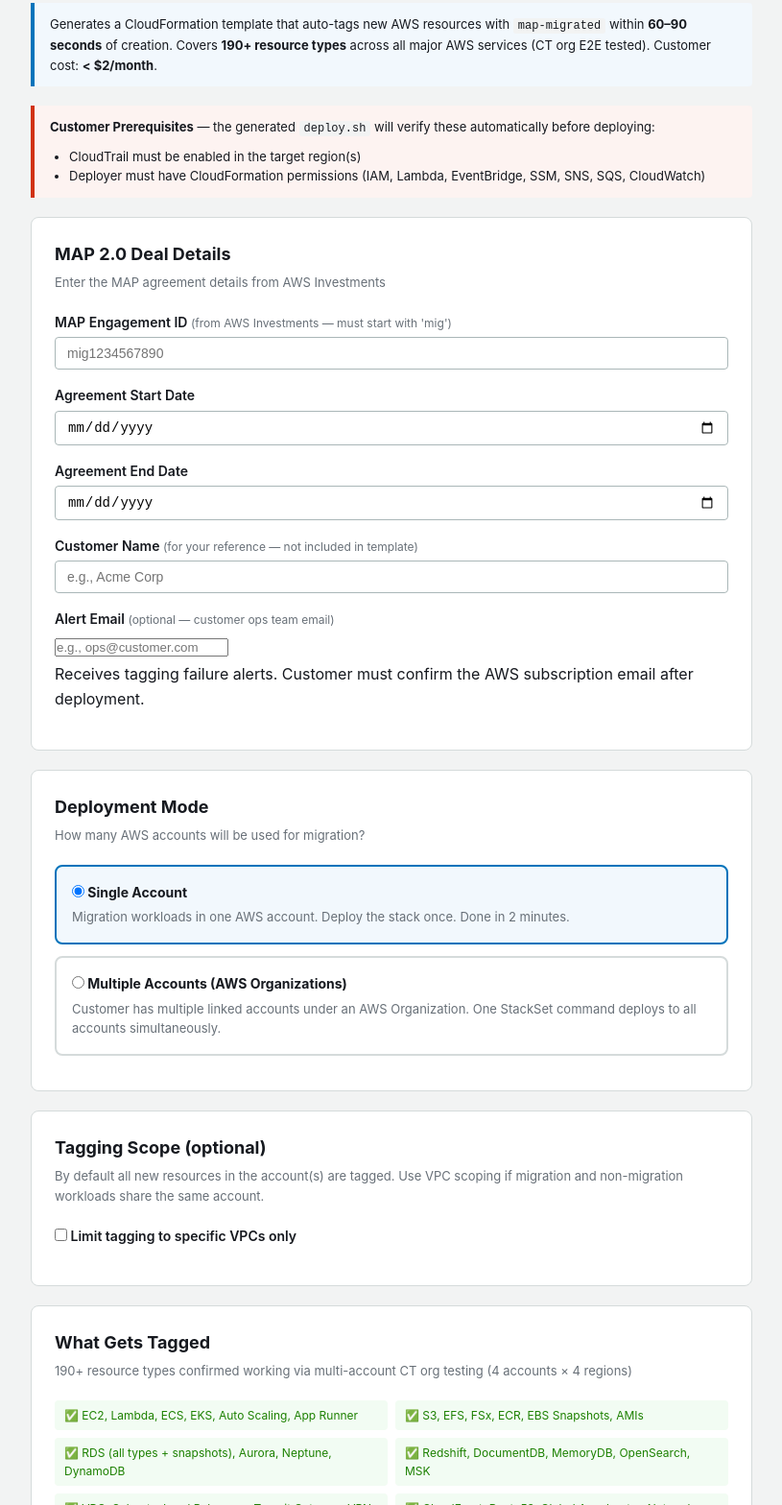
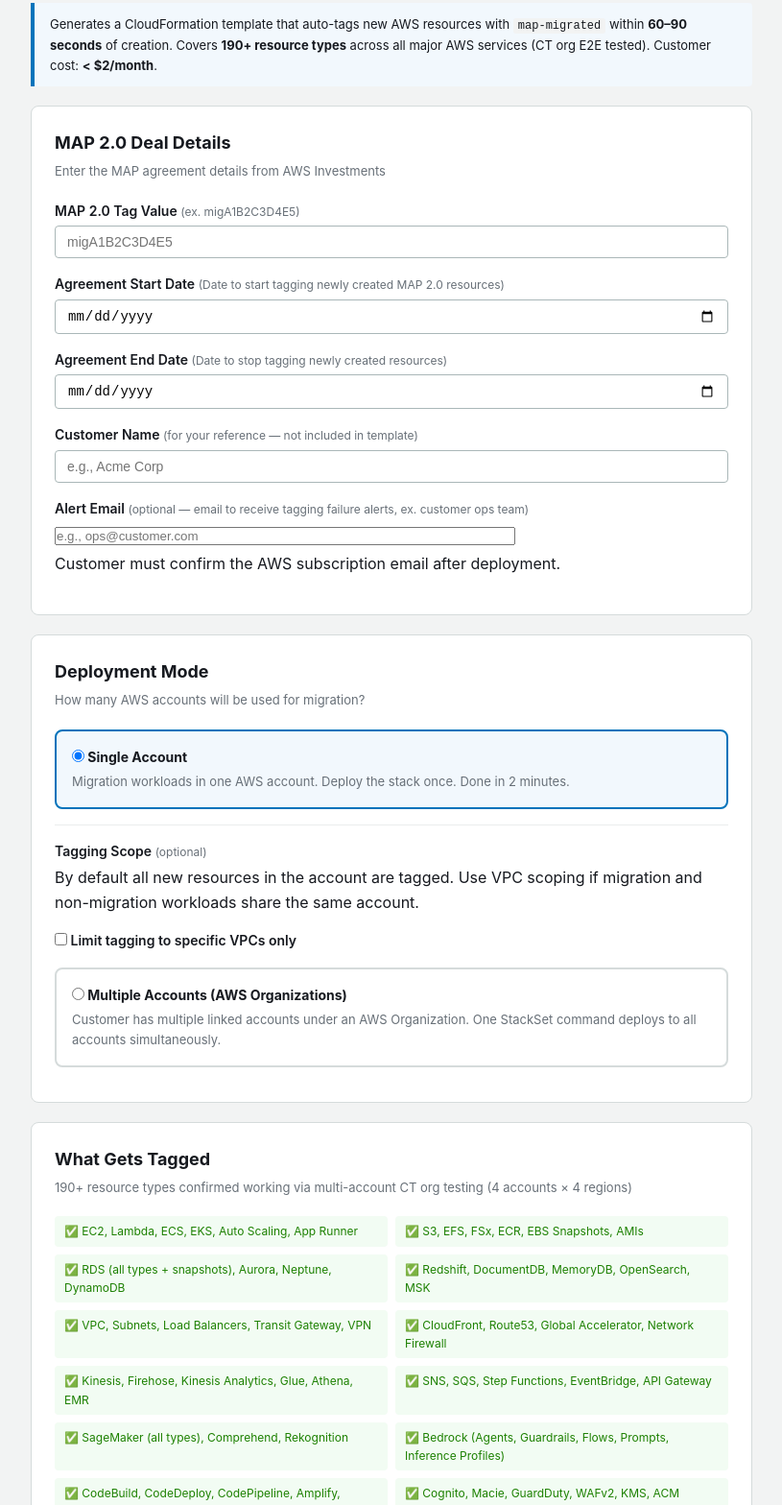
Before and after one commit to aws-samples/sample-auto-map-tagger, a plain HTML site: page configurator.html in a window 1280 px wide. Shown: the part 162-1730 px from the top of the page at 96% size, without its empty margins (232-1047 px from the left). Drawn offline with Linux system fonts and the light colour scheme.

Commit message:
Configurator UI improvements: labels, hints, email width, prereqs to download step, VPC scope collapsible

```diff
--- a/configurator.html
+++ b/configurator.html
@@ -187,15 +187,6 @@
             Customer cost: <strong>&lt; $2/month</strong>.
         </div>
 
-        <!-- Prerequisites disclaimer -->
-        <div class="info-box" id="prerequisites" style="border-left: 4px solid #d13212; background: #fdf3f1;">
-            <strong>Customer Prerequisites</strong> — the generated <code>deploy.sh</code> will verify these automatically before deploying:
-            <ul style="margin: 8px 0 0 0; padding-left: 20px;">
-                <li>CloudTrail must be enabled in the target region(s)</li>
-                <li>Deployer must have CloudFormation permissions (IAM, Lambda, EventBridge, SSM, SNS, SQS, CloudWatch)</li>
-                <li id="prereq-multi" style="display:none;">Management account must have AWS Organizations enabled with CloudFormation StackSets trusted access</li>
-            </ul>
-        </div>
 
         <!-- Step 1: Configure -->
         <div id="step1">
@@ -204,18 +195,18 @@
                 <p class="subtitle">Enter the MAP agreement details from AWS Investments</p>
 
                 <div class="form-group">
-                    <label>MAP Engagement ID <span class="hint">(from AWS Investments — must start with 'mig')</span></label>
-                    <input type="text" id="mpeId" placeholder="mig1234567890">
+                    <label>MAP 2.0 Tag Value <span class="hint">(ex. migA1B2C3D4E5)</span></label>
+                    <input type="text" id="mpeId" placeholder="migA1B2C3D4E5">
                     <div class="error-msg" id="mpeId-error">MAP Engagement ID must start with 'mig' followed by alphanumeric characters</div>
                 </div>
 
                 <div class="form-group">
-                    <label>Agreement Start Date</label>
+                    <label>Agreement Start Date <span class="hint">(Date to start tagging newly created MAP 2.0 resources)</span></label>
                     <input type="date" id="agreementDate">
                     <div class="error-msg" id="agreementDate-error">Agreement start date is required</div>
                 </div>
                 <div class="form-group">
-                    <label>Agreement End Date</label>
+                    <label>Agreement End Date <span class="hint">(Date to stop tagging newly created resources)</span></label>
                     <input type="date" id="agreementEndDate">
                     <div class="error-msg" id="agreementEndDate-error">Agreement end date is required and must be after start date</div>
                 </div>
@@ -225,9 +216,9 @@
                     <input type="text" id="customerName" placeholder="e.g., Acme Corp">
                 </div>
                 <div class="form-group">
-                    <label>Alert Email <span class="hint">(optional — customer ops team email)</span></label>
-                    <input type="email" id="alertEmail" placeholder="e.g., ops@customer.com">
-                    <div class="hint" style="margin-top: 4px;">Receives tagging failure alerts. Customer must confirm the AWS subscription email after deployment.</div>
+                    <label>Alert Email <span class="hint">(optional — email to receive tagging failure alerts, ex. customer ops team)</span></label>
+                    <input type="email" id="alertEmail" placeholder="e.g., ops@customer.com" style="width: 100%; max-width: 480px;">
+                    <div class="hint" style="margin-top: 4px;">Customer must confirm the AWS subscription email after deployment.</div>
                 </div>
             </div>
 
@@ -241,6 +232,40 @@
                         Single Account
                     </h3>
                     <p>Migration workloads in one AWS account. Deploy the stack once. Done in 2 minutes.</p>
+                </div>
+
+                <!-- Single-account optional: VPC scope -->
+                <div id="single-account-options">
+                    <div class="section-divider"></div>
+                    <div class="form-group">
+                        <label>Tagging Scope <span class="hint">(optional)</span></label>
+                        <div class="hint" style="margin-bottom: 8px;">By default all new resources in the account are tagged. Use VPC scoping if migration and non-migration workloads share the same account.</div>
+                    </div>
+                    <div class="form-group">
+                        <label>
+                            <input type="checkbox" id="useVpcScope" onchange="toggleVpcScope()">
+                            Limit tagging to specific VPCs only
+                        </label>
+                    </div>
+                    <div id="vpc-scope-fields" class="hidden">
+                        <label>VPC IDs <span class="hint">(only resources in these VPCs will be tagged)</span></label>
+                        <div id="vpcList">
+                            <div class="entry-row">
+                                <input type="text" class="vpc-input" placeholder="vpc-0abc1234def56789">
+                                <button class="btn-remove" onclick="removeEntry(this)" title="Remove">&times;</button>
+                            </div>
+                        </div>
+                        <button class="btn-add" onclick="addVpc()">+ Add another VPC</button>
+                        <div class="form-group" style="margin-top: 16px;">
+                            <label>
+                                <input type="checkbox" id="tagNonVpcServices" checked>
+                                Also tag non-VPC services (S3, DynamoDB, Lambda, SNS, SQS, etc.)
+                            </label>
+                            <div class="hint" style="margin-left: 22px; margin-top: 2px;">
+                                These services don't live in a VPC. If checked, all of them in the account will be tagged regardless of VPC scope.
+                            </div>
+                        </div>
+                    </div>
                 </div>
 
                 <div class="option-card" id="opt-multi" onclick="selectDeployMode('multi')">
@@ -358,39 +383,6 @@
                 </div>
             </div>
 
-            <!-- VPC scope -->
-            <div class="card" id="vpc-scope-card">
-                <h2>Tagging Scope <span class="hint">(optional)</span></h2>
-                <p class="subtitle">By default all new resources in the account(s) are tagged. Use VPC scoping if migration and non-migration workloads share the same account.</p>
-
-                <div class="form-group">
-                    <label>
-                        <input type="checkbox" id="useVpcScope" onchange="toggleVpcScope()">
-                        Limit tagging to specific VPCs only
-                    </label>
-                </div>
-
-                <div id="vpc-scope-fields" class="hidden">
-                    <label>VPC IDs <span class="hint">(only resources in these VPCs will be tagged)</span></label>
-                    <div id="vpcList">
-                        <div class="entry-row">
-                            <input type="text" class="vpc-input" placeholder="vpc-0abc1234def56789">
-                            <button class="btn-remove" onclick="removeEntry(this)" title="Remove">&times;</button>
-                        </div>
-                    </div>
-                    <button class="btn-add" onclick="addVpc()">+ Add another VPC</button>
-
-                    <div class="form-group" style="margin-top: 16px;">
-                        <label>
-                            <input type="checkbox" id="tagNonVpcServices" checked>
-                            Also tag non-VPC services (S3, DynamoDB, Lambda, SNS, SQS, etc.)
-                        </label>
-                        <div class="hint" style="margin-left: 22px; margin-top: 2px;">
-                            These services don't live in a VPC. If checked, all of them in the account will be tagged regardless of VPC scope.
-                        </div>
-                    </div>
-                </div>
-            </div>
 
             <!-- Service coverage summary -->
             <div class="card">
@@ -452,6 +444,15 @@
 
                 <div id="downloadButtons" style="margin: 16px 0; display: flex; gap: 12px; flex-wrap: wrap;"></div>
 
+                <div class="info-box" style="border-left: 4px solid #d13212; background: #fdf3f1; margin: 16px 0;">
+                    <strong>Customer Prerequisites</strong> — the generated <code>deploy.sh</code> will verify these automatically before deploying:
+                    <ul style="margin: 8px 0 0 0; padding-left: 20px;">
+                        <li>CloudTrail must be enabled in the target region(s)</li>
+                        <li>Deployer must have CloudFormation permissions (IAM, Lambda, EventBridge, SSM, SNS, SQS, CloudWatch)</li>
+                        <li id="prereq-multi" style="display:none;">Management account must have AWS Organizations enabled with CloudFormation StackSets trusted access</li>
+                    </ul>
+                </div>
+
                 <h3 style="margin-top: 20px; font-size: 14px;">Customer Deployment Instructions</h3>
                 <div class="preview-box" id="instructions" style="color: #d4d4d4;"></div>
 
@@ -472,8 +473,8 @@
             document.getElementById('opt-single').classList.toggle('selected', mode === 'single');
             document.getElementById('opt-multi').classList.toggle('selected', mode === 'multi');
             document.getElementById('multi-account-options').classList.toggle('hidden', mode === 'single');
+            document.getElementById('single-account-options').classList.toggle('hidden', mode === 'multi');
             document.getElementById('prereq-multi').style.display = mode === 'multi' ? 'block' : 'none';
-            document.getElementById('vpc-scope-card').style.display = mode === 'multi' ? 'none' : '';
         }
 
         function selectEventMode(mode) {
```
